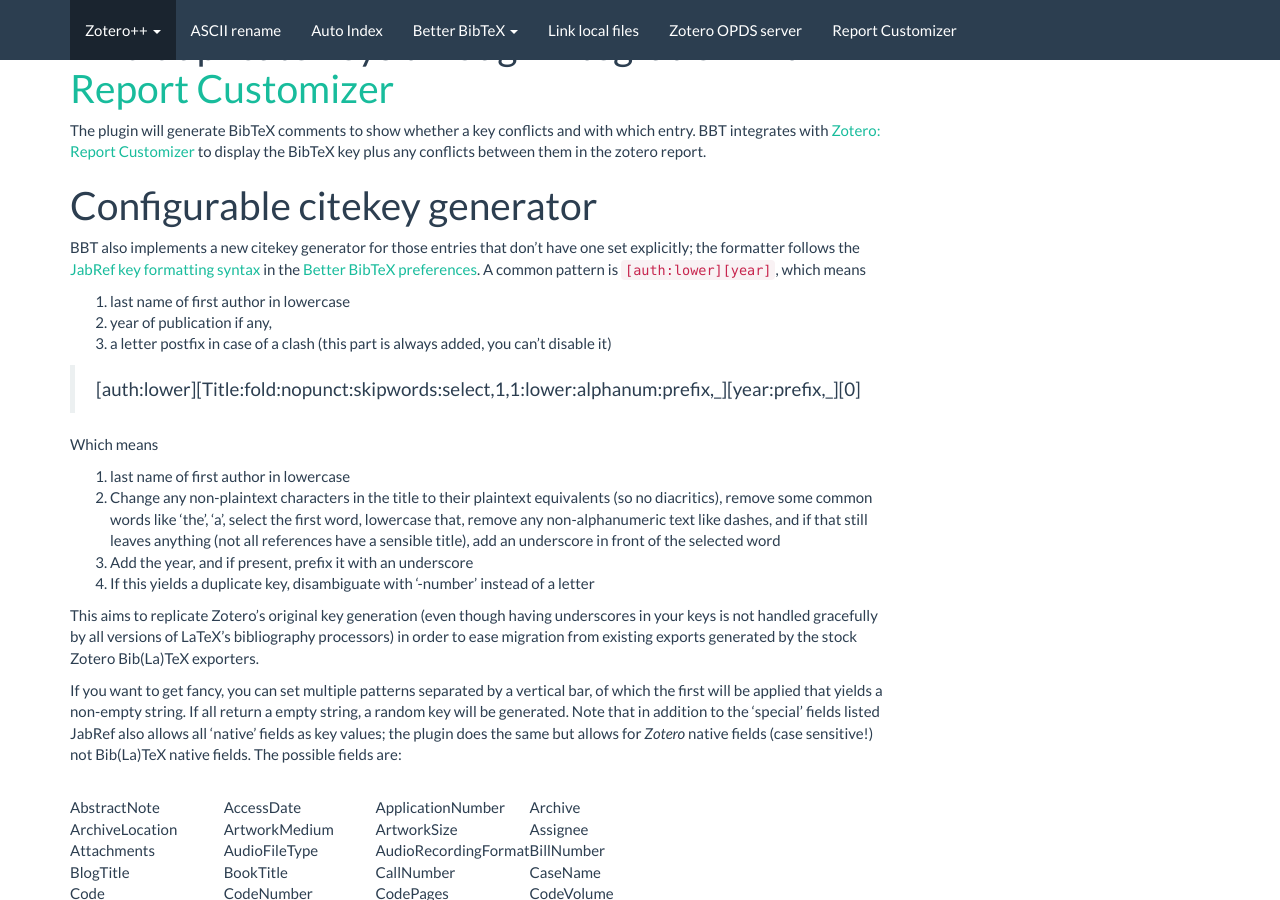
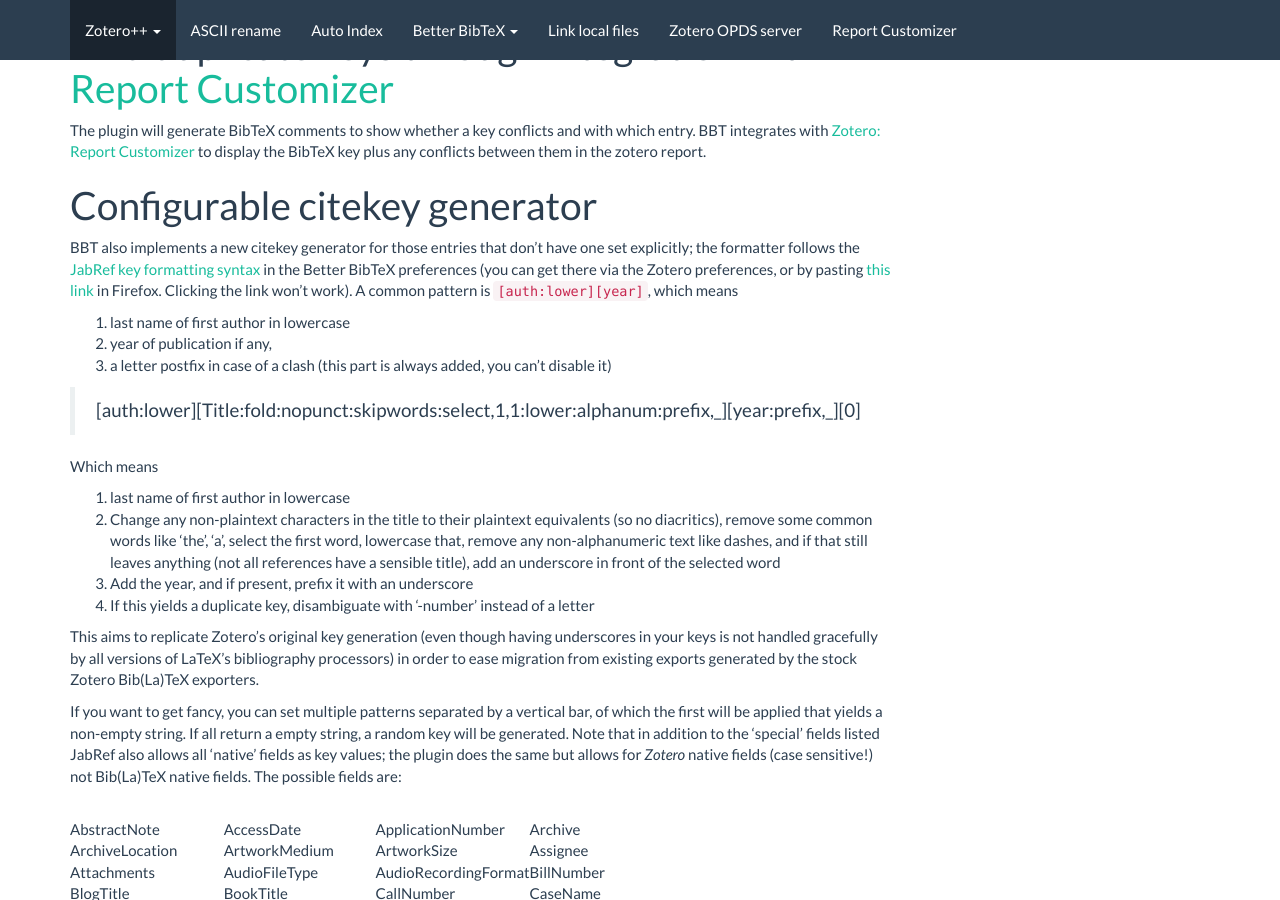
Before and after one commit to edwinksl/ZotPlus.github.io, a Jekyll site: the page built from better-bibtex/citation-keys.md, in a window 1280 px wide and 900 px high, scrolled down 946 px. Built offline with Jekyll 4.4.1, drawn with Linux system fonts in a browser that asks for light colours; nearby versions of some CDN libraries; comment, search, counter and statistics services are not loaded.

Commit message:
ascii-rename 0.0.40 / auto-index 0.0.36 / better-bibtex 1.6.15 / debug-bridge 0.1.0 / link-local-files 0.0.9 / opds 0.0.10 / report-customizer 0.2.17

```diff
--- a/better-bibtex/citation-keys.md
+++ b/better-bibtex/citation-keys.md
@@ -51,10 +51,11 @@
 
 # Configurable citekey generator
 
-BBT also implements a new citekey generator for those entries that don't have one set explicitly; the formatter
-follows the [JabRef key formatting syntax](http://jabref.sourceforge.net/help/LabelPatterns.php) in the [Better BibTeX
-preferences](chrome://zotero/content/preferences/preferences.xul#better-bibtex). A common pattern is
-`[auth:lower][year]`, which means
+BBT also implements a new citekey generator for those entries that don't have one set explicitly; the formatter follows
+the [JabRef key formatting syntax](http://jabref.sourceforge.net/help/LabelPatterns.php) in the Better BibTeX
+preferences (you can get there via the Zotero preferences, or by pasting [this
+link](chrome://zotero/content/preferences/preferences.xul#better-bibtex) in Firefox. Clicking the link won't work). A
+common pattern is `[auth:lower][year]`, which means
 
 1. last name of first author in lowercase
 2. year of publication if any,
```
Also changed, not shown: better-bibtex/index.md (+2 -3 lines), s3.html (+2 -2 lines), s3.json (+3 -3 lines).
